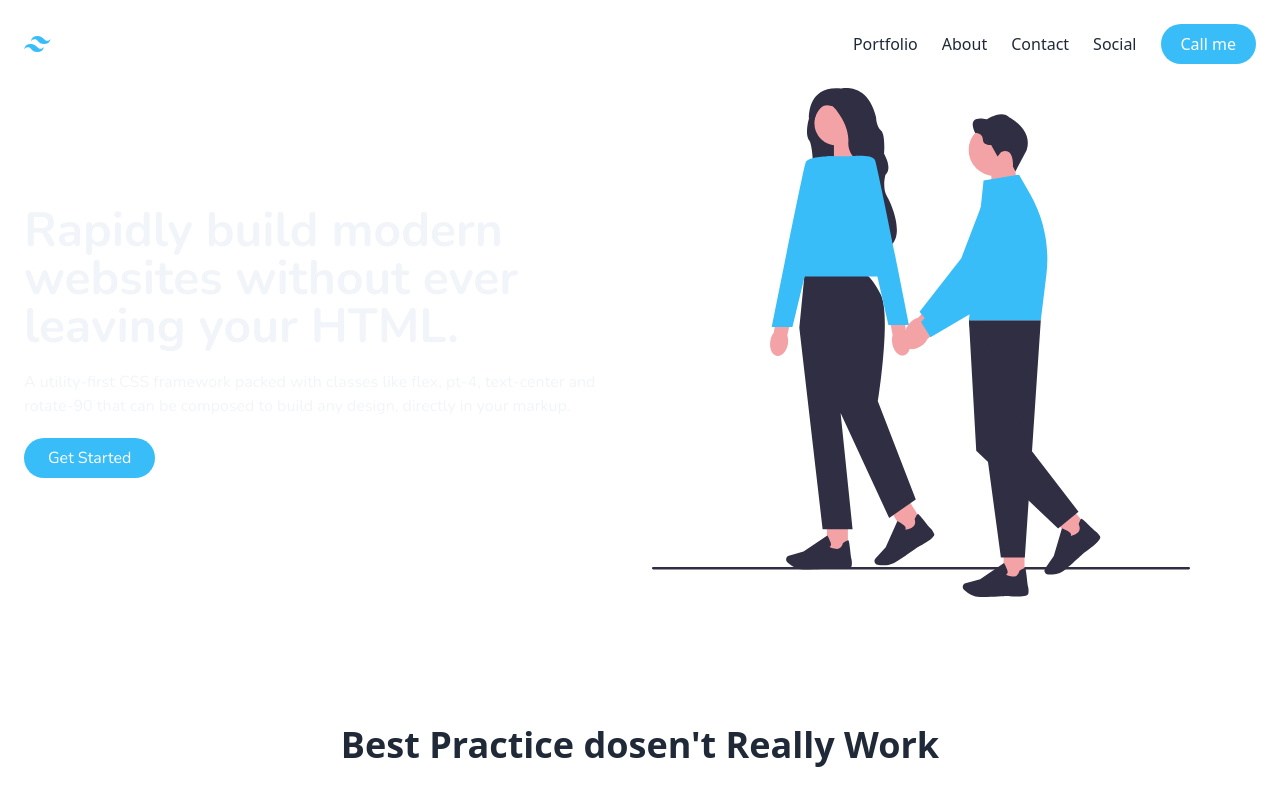
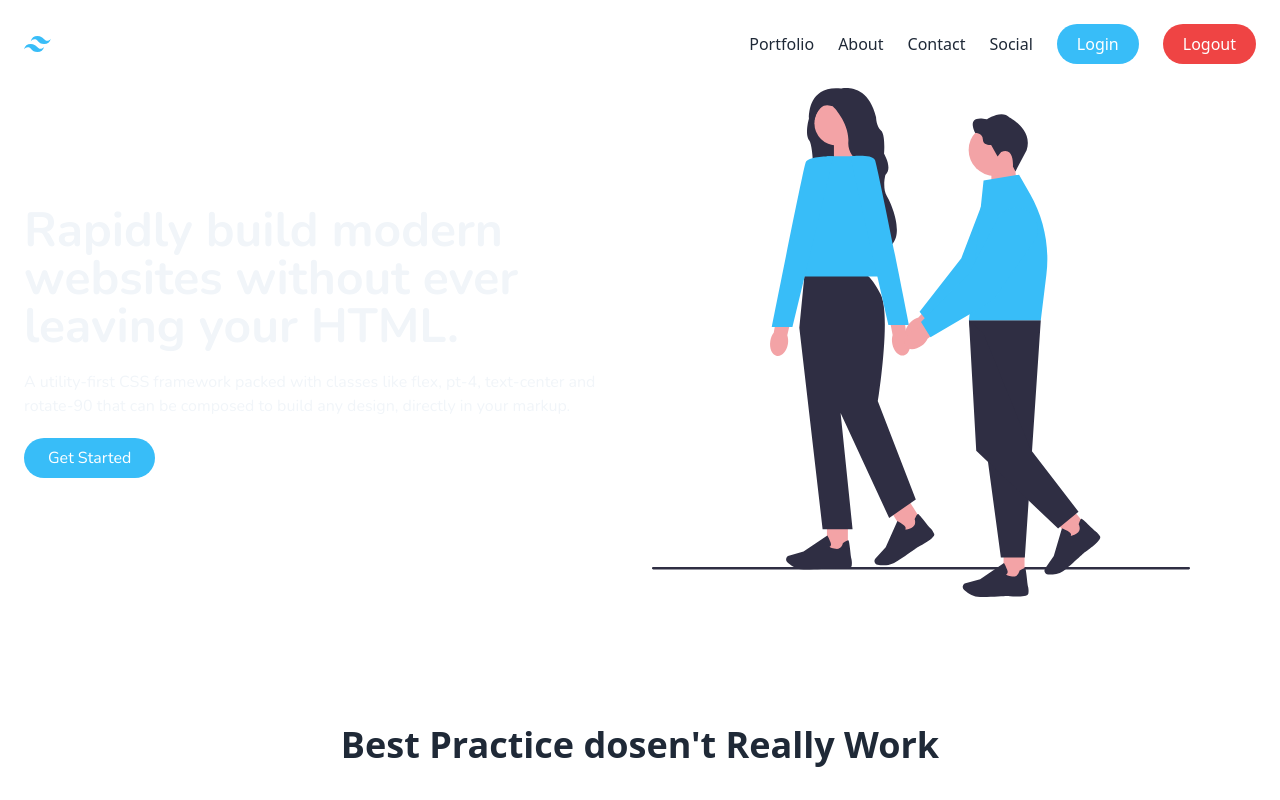
Before and after one commit to wassimrahali/tailwind-css-practice, a React (Vite) app: page / in a window 1280 px wide. Shown: the top 800 px of the page. Built offline with nearby package versions, Linux system fonts and the light colour scheme.

Commit message:
first commit

```diff
--- a/src/Componnets/Navbar.tsx
+++ b/src/Componnets/Navbar.tsx
@@ -6,11 +6,19 @@ export default function Navbar() {
 
   const toggleMenu = () => {
     setIsOpen(!isOpen);
+    console.log('Menu toggled:', !isOpen); // Logs the new state of the menu
   };
 
   const handleLogin = () => {
+    console.log('Login button clicked'); // Logs when the login button is clicked
     // Redirect to the login route on the Express server
     window.location.href = 'http://localhost:3000/login';
+  };
+
+  const handleLogout = () => {
+    console.log('Logout button clicked'); // Logs when the logout button is clicked
+    // Redirect to the logout route on the Express server
+    window.location.href = 'http://localhost:3000/logout';
   };
 
   return (
@@ -42,7 +50,8 @@ export default function Navbar() {
           <a href="#about">About</a>
           <a href="#contact">Contact</a>
           <a href="#social">Social</a>
-          <button  onClick={handleLogin} className="rounded-full py-2 px-5 bg-primary text-white hover:bg-slate-700">Call me</button>
+          <button onClick={handleLogin} className="rounded-full py-2 px-5 bg-primary text-white hover:bg-slate-700">Login</button>
+          <button onClick={handleLogout} className="rounded-full py-2 px-5 bg-red-500 text-white hover:bg-red-700">Logout</button>
         </div>
       </div>
       <div className={`drop-shadow-lg space-y-4 font-bold items-center absolute flex flex-col bg-gray-50 py-8 left-8 right-6 top-16 md:hidden ${isOpen ? 'flex' : 'hidden'}`}>
@@ -50,7 +59,8 @@ export default function Navbar() {
         <a href="#about">About</a>
         <a href="#contact">Contact</a>
         <a href="#social">Social</a>
-        <button  onClick={handleLogin} className="rounded-full py-2 px-5 bg-primary text-white hover:bg-slate-700">Call me </button>
+        <button onClick={handleLogin} className="rounded-full py-2 px-5 bg-primary text-white hover:bg-slate-700">Login</button>
+        <button onClick={handleLogout} className="rounded-full py-2 px-5 bg-red-500 text-white hover:bg-red-700">Logout</button>
       </div>
     </nav>
   );
```
Also changed, not shown: main.js (+1 -16 lines).
